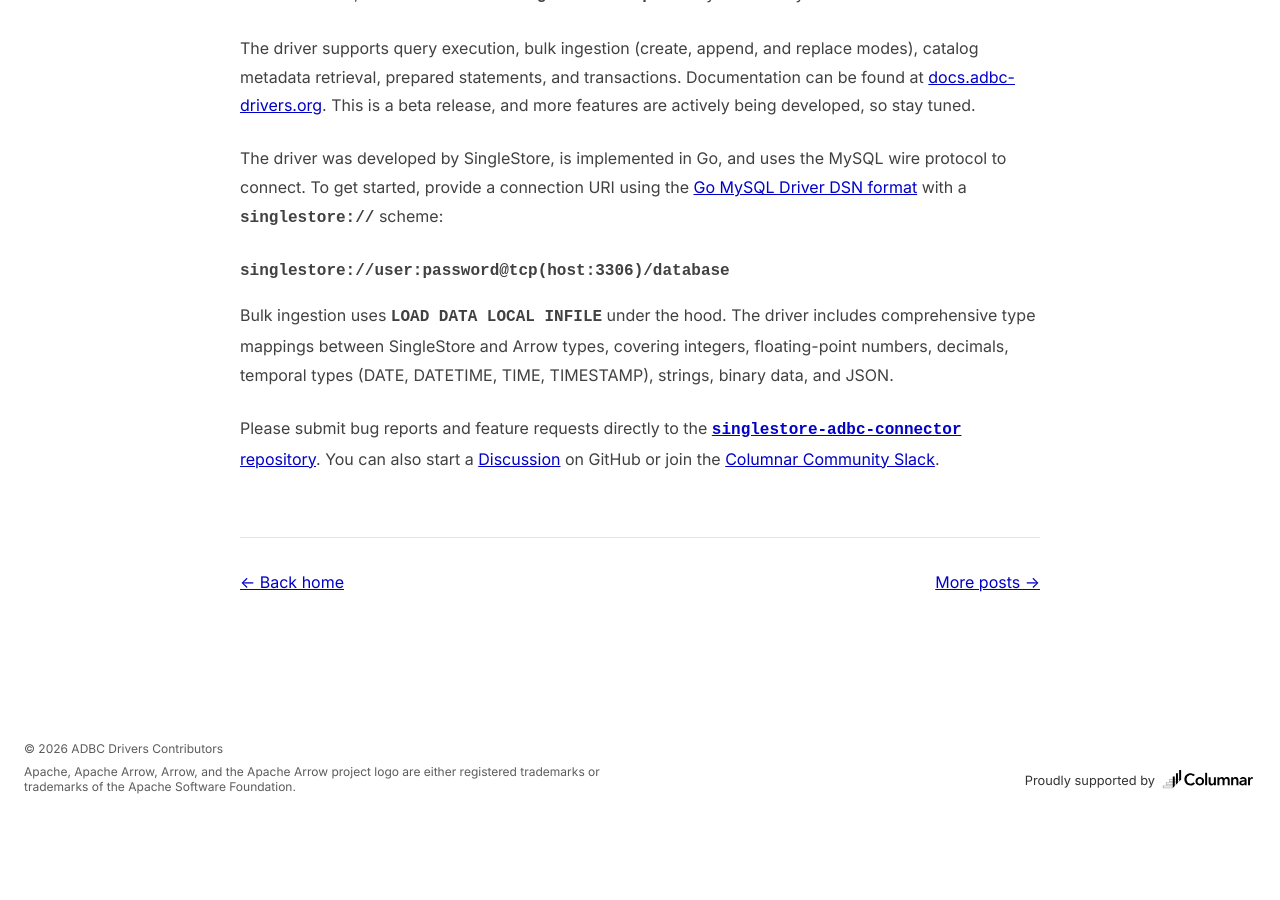
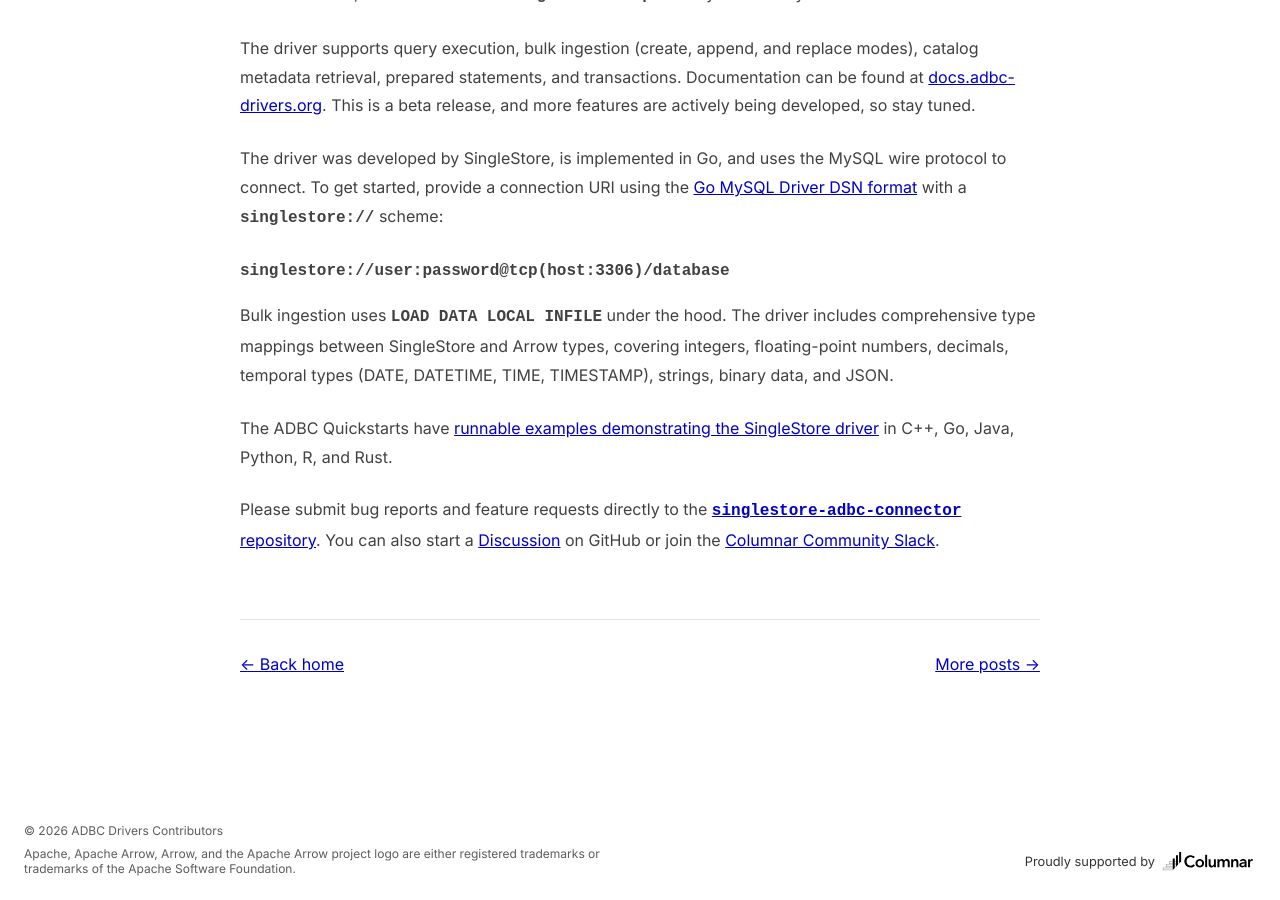
Before and after one commit to adbc-drivers/adbc-drivers.org, a Jekyll site: the page built from _posts/2026-04-03-new-adbc-driver-for-singlestore.md, in a window 1280 px wide and 900 px high, scrolled down 579 px. Built offline with Jekyll 4.4.1, drawn with Linux system fonts in a browser that asks for light colours; before the commit the page ends 1397 px from its top, so only the background shows below that.

Commit message:
Add link to quickstarts

```diff
--- a/_posts/2026-04-03-new-adbc-driver-for-singlestore.md
+++ b/_posts/2026-04-03-new-adbc-driver-for-singlestore.md
@@ -16,4 +16,6 @@
 
 Bulk ingestion uses `LOAD DATA LOCAL INFILE` under the hood. The driver includes comprehensive type mappings between SingleStore and Arrow types, covering integers, floating-point numbers, decimals, temporal types (DATE, DATETIME, TIME, TIMESTAMP), strings, binary data, and JSON.
 
+The ADBC Quickstarts have [runnable examples demonstrating the SingleStore driver](https://github.com/columnar-tech/adbc-quickstarts/tree/by-database/singlestore) in C++, Go, Java, Python, R, and Rust.
+
 Please submit bug reports and feature requests directly to the [`singlestore-adbc-connector` repository](https://github.com/singlestore-labs/singlestore-adbc-connector). You can also start a [Discussion](https://github.com/orgs/adbc-drivers/discussions) on GitHub or join the [Columnar Community Slack](https://join.slack.com/t/columnar-community/shared_invite/zt-3gt5cb69i-KRjJj~mjUZv5doVmpcVa4w).
```
